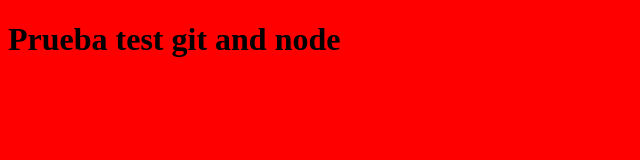
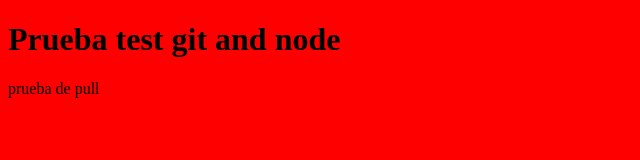
Before and after one commit to PedroParraPerez/test, a plain HTML site: page index.html in a window 1280 px wide. Shown: the whole page, without its empty margins (0-640 px from the left). Drawn offline with Linux system fonts and the light colour scheme.

Commit message:
Update index.html

```diff
--- a/index.html
+++ b/index.html
@@ -9,6 +9,7 @@
 </head>
 <body>
     <h1>Prueba test git and node</h1>
+    <p>prueba de pull</p>
     <script src="app.js"></script>
 </body>
 </html>
```
